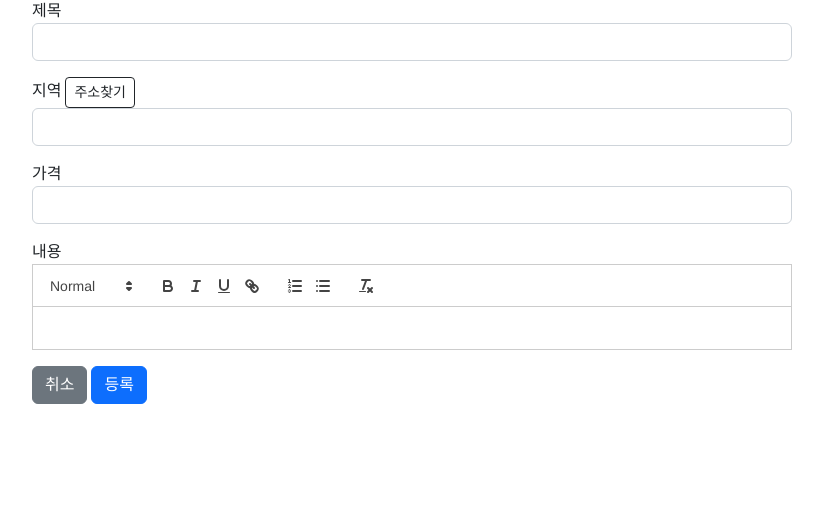
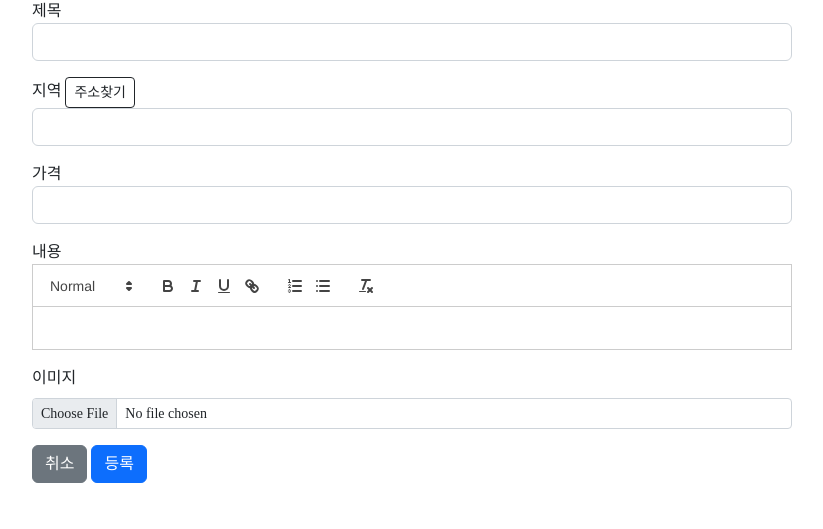
Before and after one commit to JhyunJ1/Django_CRUD, a Django app: template shinhanapp/product/templates/product_write.html in a window 1280 px wide. Shown: the part 271-800 px from the top of the page, without its empty margins (228-1051 px from the left). Run offline with Django 4.2, Linux system fonts and the light colour scheme; the template is opened without the code that fills it, so the values that code supplies are empty; some libraries are stand-ins or nearby versions; some web fonts are replaced.

Commit message:
feat: Add adding files features

```diff
--- a/shinhanapp/product/models.py
+++ b/shinhanapp/product/models.py
@@ -8,6 +8,9 @@ class Product(models.Model):
     price = models.IntegerField(verbose_name='가격')
     location = models.CharField(max_length=256, verbose_name="위치")
 
+    # 중간에 추가했기 때문에 makemigrations, migrate 실행
+    image = models.FileField(null=True, blank=True, verbose_name='이미지')
+
     class Meta:
         db_table = 'shinhan_product'
         verbose_name = '상품'
--- a/shinhanapp/product/templates/product_write.html
+++ b/shinhanapp/product/templates/product_write.html
@@ -102,6 +102,12 @@
             ></textarea>
             <div id="editor"></div>
           </div>
+
+          <div class="mb-3">
+            <label for="image" class="form-label">이미지</label>
+            <input class="form-control form-control-sm" id="image" type="file" name="image">
+          </div>
+
           <div class="text-right">
             <a role="button" href="/" class="btn btn-secondary">취소</a>
             <button type="submit" class="btn btn-primary">등록</button>
--- a/shinhanapp/product/views.py
+++ b/shinhanapp/product/views.py
@@ -22,8 +22,8 @@ def write(request):
         )
         # print(product.id) # 저장하기 전에는 반영이 되어 있지 않기 때문에 !에러! 발생
         product.save()
-    return render('/')
-    # return render(request, 'product_write.html')
+    # return render(request, '/')
+    return render(request, 'product_write.html')
     # return redirect(f'/product/{product.id}')
 
 def detail(request, pk):
```
Also changed, not shown: shinhanapp/db.sqlite3, shinhanapp/member/migrations/0003_alter_member_options.py (added), shinhanapp/product/migrations/0002_alter_product_options_product_image.py (added).
